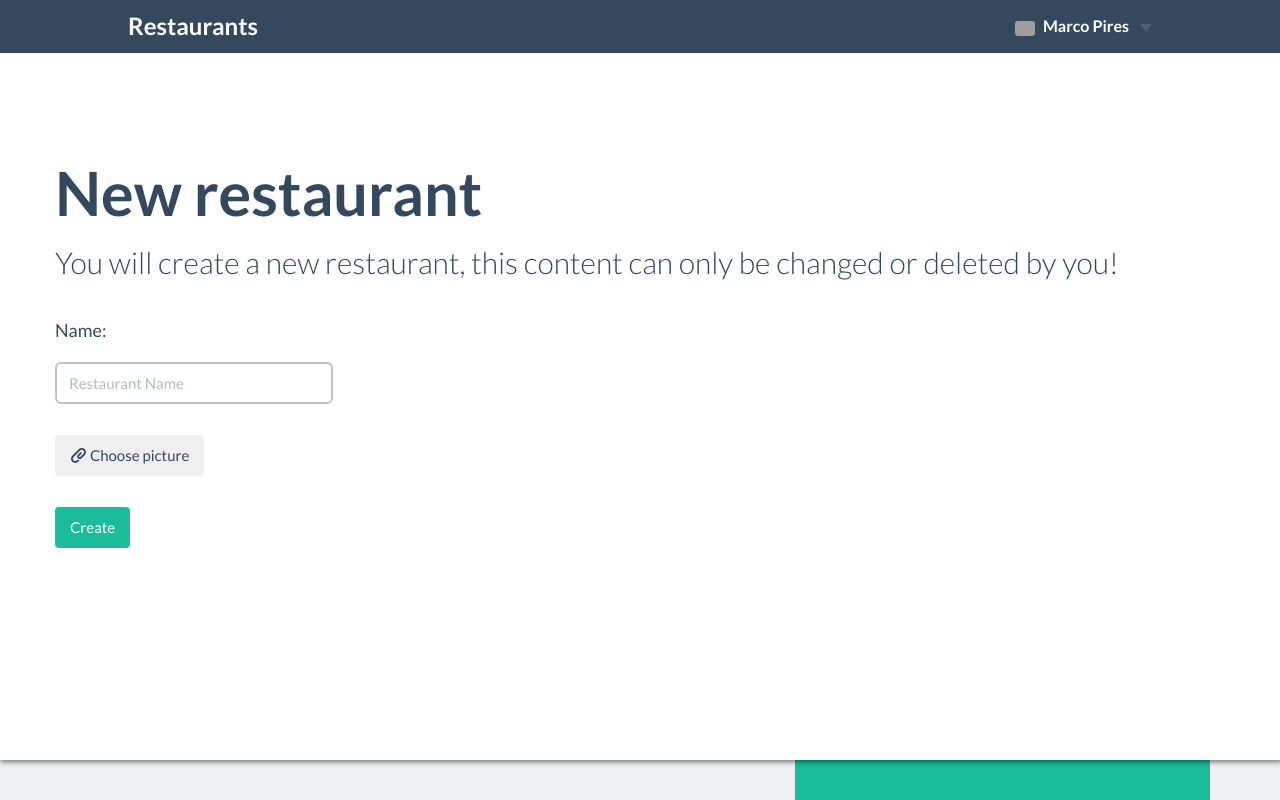
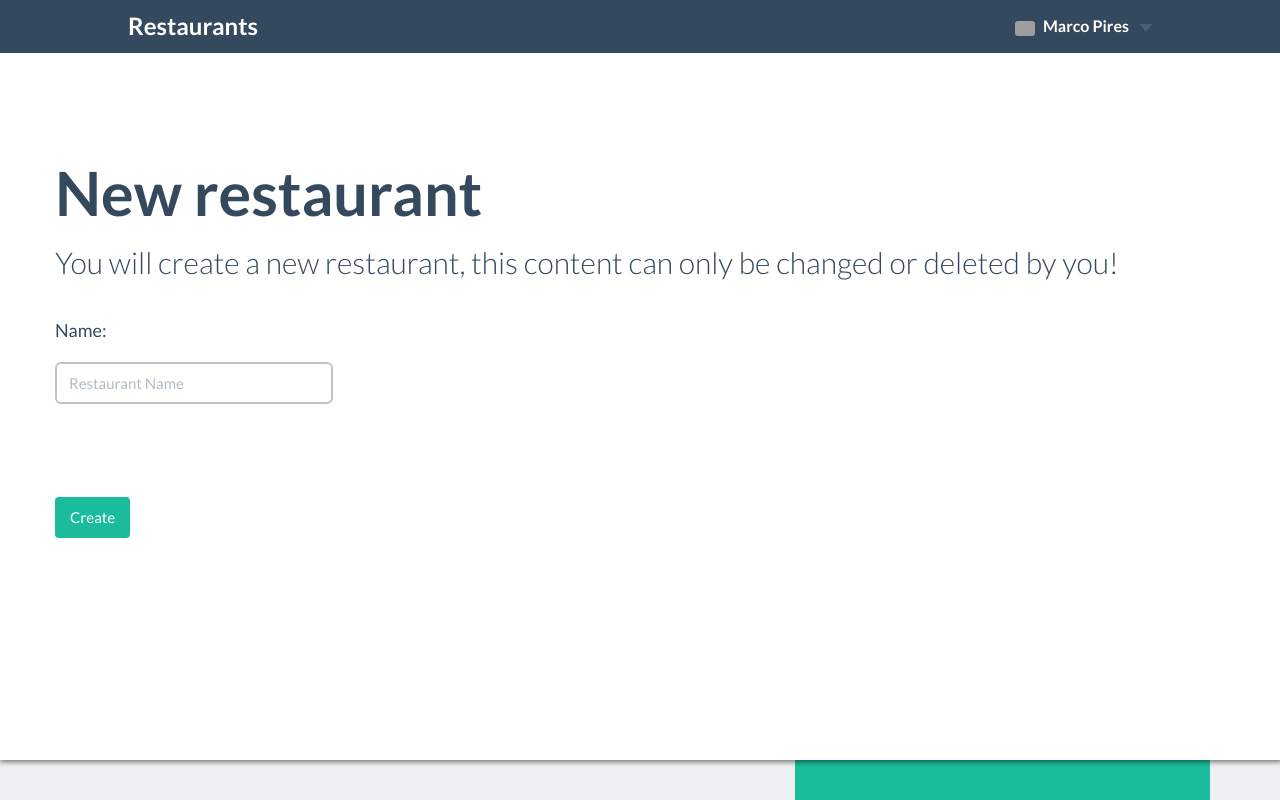
Before and after one commit to MarcoPires/restaurantApp, a Flask app: page /restaurant/new in a window 1280 px wide. Run offline with Flask 2, Linux system fonts and the light colour scheme; a user stored in the database is signed in; some libraries are stand-ins or nearby versions; grey boxes are pictures that could not be loaded.

Commit message:
bug fixes

```diff
--- a/restaurantApp/templates/login.html
+++ b/restaurantApp/templates/login.html
@@ -154,7 +154,7 @@
 				<div class="login-content">
 
 					<div class="login-icon">
-						<a href="/"><img src="static/vendor/Flat-UI/img/icons/svg/Map.svg" alt="Welcome to Mail App"></a>
+						<!--<a href="/"><img src="{{ url_for('static', filename='vendor/Flat-UI/img/icons/svg/Map.svg') }}" alt="Welcome to Mail App"></a>-->
 						<h4>Welcome to <small>Restaurant app</small></h4>
 					</div>
 					<div class="login-form" id="result">
--- a/restaurantApp/templates/newRestaurant.html
+++ b/restaurantApp/templates/newRestaurant.html
@@ -58,7 +58,7 @@
 							<div class="form-group">
 								<input class="form-control" type='text' size='30' name='name' placeholder="Restaurant Name">
 								<br><br>
-								<button type="button" class="btn">
+								<button type="button" class="btn" style="display:none;">
                                                                         <span class="fui-clip"></span> Choose picture                                                                        <input type="file" name="file">
                                                                 </button>
 								<br><br>
```
Also changed, not shown: 1 other file.
